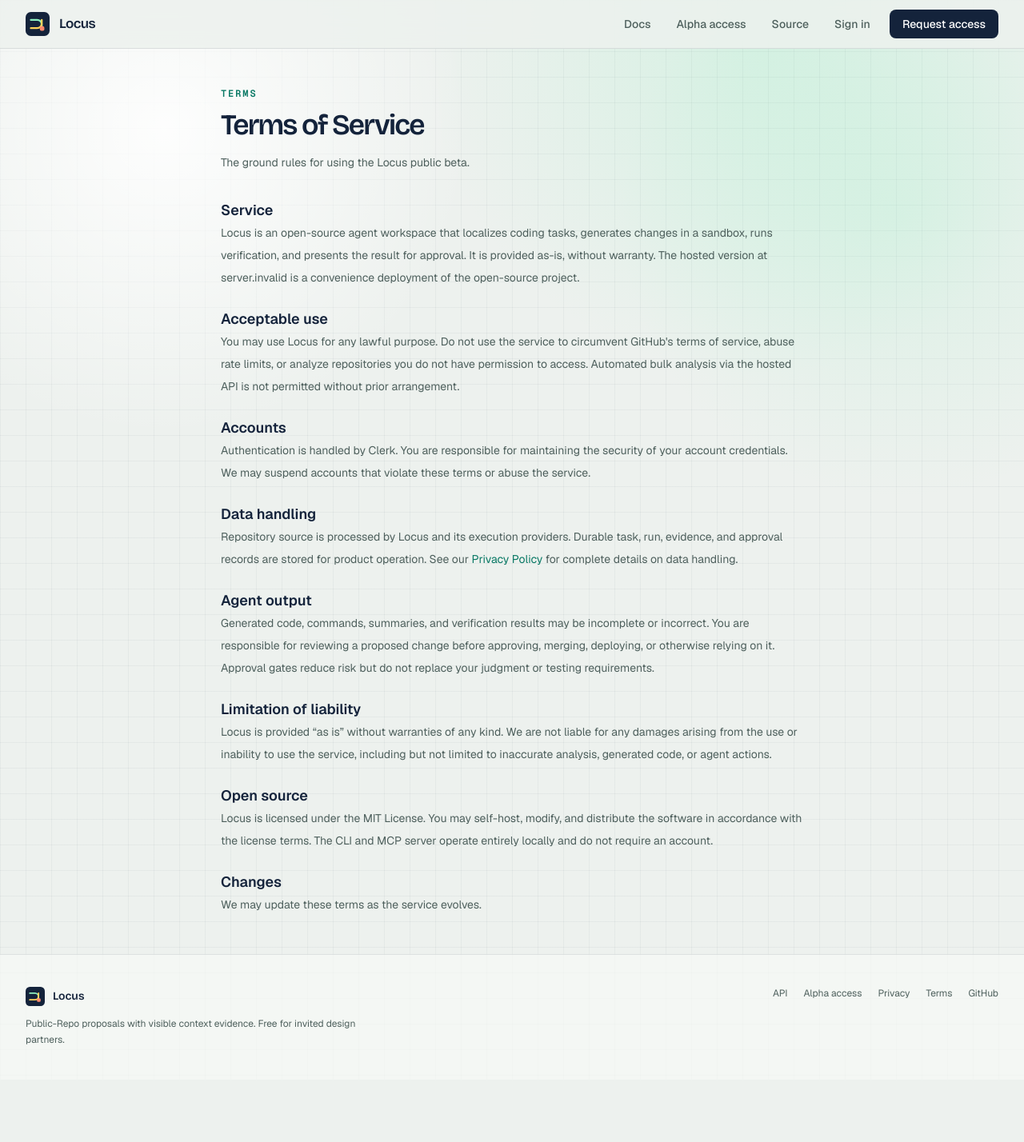
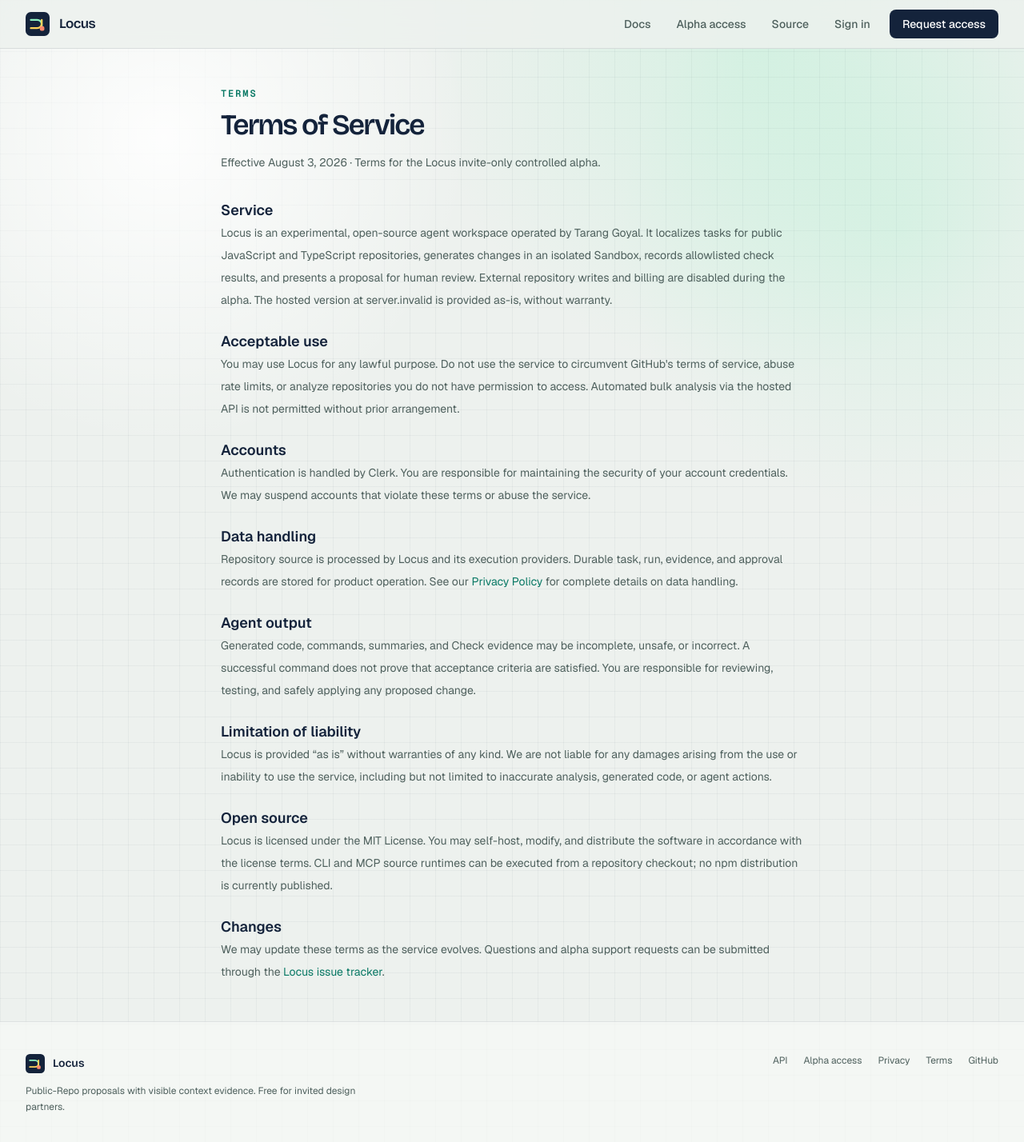
Before and after one commit to taranggoyal70/locus, a Next.js app: page /terms in a window 1280 px wide. Shown: the top 1428 px of the page at 80% size. Before the commit the page ends 1350 px from the top, so only its background shows below. Built offline with nearby package versions, Linux system fonts and the light colour scheme; no server answers.

Commit message:
Set controlled alpha service terms

```diff
--- a/src/app/terms/page.tsx
+++ b/src/app/terms/page.tsx
@@ -15,17 +15,18 @@
       <main className="mx-auto max-w-3xl px-5 py-12">
         <p className="font-mono text-xs font-semibold uppercase tracking-[0.16em] text-accent">Terms</p>
         <h1 className="mt-3 font-display text-4xl font-semibold tracking-[-0.05em] text-paper">Terms of Service</h1>
-        <p className="mt-3 text-sm leading-7 text-muted-light">The ground rules for using the Locus public beta.</p>
+        <p className="mt-3 text-sm leading-7 text-muted-light">Effective August 3, 2026 · Terms for the Locus invite-only controlled alpha.</p>
         <div className="aperture-rule mt-8" />
 
         <div className="mt-8 space-y-6 text-sm leading-7 text-muted-light">
           <section>
             <h2 className="text-lg font-semibold text-paper">Service</h2>
             <p>
-              Locus is an open-source agent workspace that localizes coding tasks, generates
-              changes in a sandbox, runs verification, and presents the result for approval. It is
-              provided as-is, without warranty. The hosted version at{" "}
-              {new URL(SITE_URL).hostname} is a convenience deployment of the open-source project.
+              Locus is an experimental, open-source agent workspace operated by Tarang Goyal. It
+              localizes tasks for public JavaScript and TypeScript repositories, generates changes
+              in an isolated Sandbox, records allowlisted check results, and presents a proposal for
+              human review. External repository writes and billing are disabled during the alpha.
+              The hosted version at {new URL(SITE_URL).hostname} is provided as-is, without warranty.
             </p>
           </section>
 
@@ -61,10 +62,9 @@
           <section>
             <h2 className="text-lg font-semibold text-paper">Agent output</h2>
             <p>
-              Generated code, commands, summaries, and verification results may be incomplete or
-              incorrect. You are responsible for reviewing a proposed change before approving,
-              merging, deploying, or otherwise relying on it. Approval gates reduce risk but do not
-              replace your judgment or testing requirements.
+              Generated code, commands, summaries, and Check evidence may be incomplete, unsafe, or
+              incorrect. A successful command does not prove that acceptance criteria are satisfied.
+              You are responsible for reviewing, testing, and safely applying any proposed change.
             </p>
           </section>
 
@@ -81,15 +81,22 @@
             <h2 className="text-lg font-semibold text-paper">Open source</h2>
             <p>
               Locus is licensed under the MIT License. You may self-host, modify, and distribute
-              the software in accordance with the license terms. The CLI and MCP server operate
-              entirely locally and do not require an account.
+              the software in accordance with the license terms. CLI and MCP source runtimes can be
+              executed from a repository checkout; no npm distribution is currently published.
             </p>
           </section>
 
           <section>
             <h2 className="text-lg font-semibold text-paper">Changes</h2>
             <p>
-              We may update these terms as the service evolves.
+              We may update these terms as the service evolves. Questions and alpha support requests
+              can be submitted through the{" "}
+              <a
+                href="https://github.com/taranggoyal70/locus/issues/new"
+                className="text-accent hover:underline"
+              >
+                Locus issue tracker
+              </a>.
             </p>
           </section>
         </div>
```
Also changed, not shown: 1 other file (tests, documents, lock files or other folders).
